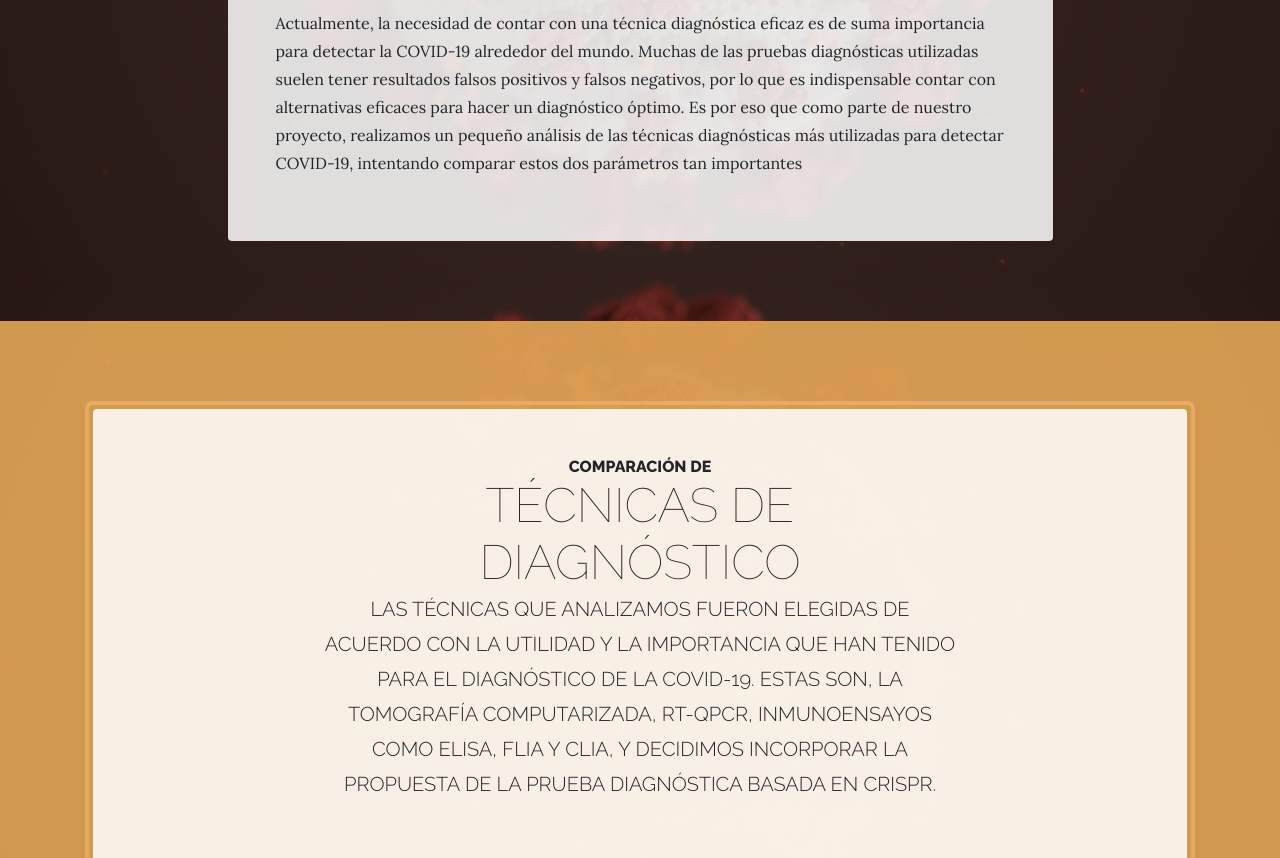
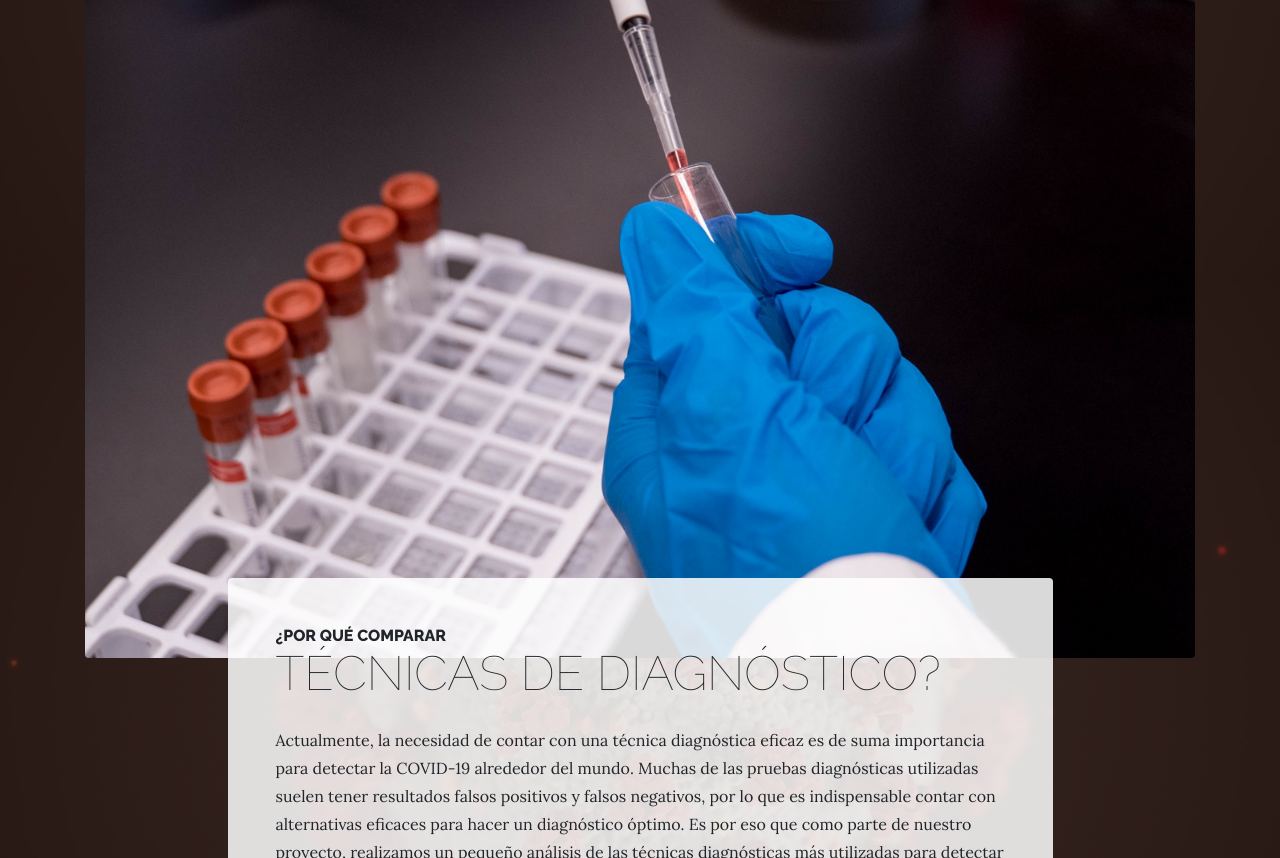
Before and after one commit to gomezjessica/clubes, a website: page about.html in a window 1280 px wide. Shown: the part 523-1381 px from the top of the page. Drawn offline with Linux system fonts and the light colour scheme.

Commit message:
Update about.html

```diff
--- a/about.html
+++ b/about.html
@@ -61,7 +61,7 @@
   <!--como resolvemos el problema-->
   <section class="page-section about-heading">
       <div class="container">
-        <img class="img-fluid rounded about-heading-img mb-3 mb-lg-0" src="img/about.jpg" alt="">
+        <img class="img-fluid rounded about-heading-img mb-3 mb-lg-0" src="img/cov.jpg" alt="">
         <div class="about-heading-content">
           <div class="row">
             <div class="col-xl-9 col-lg-10 mx-auto">
```
